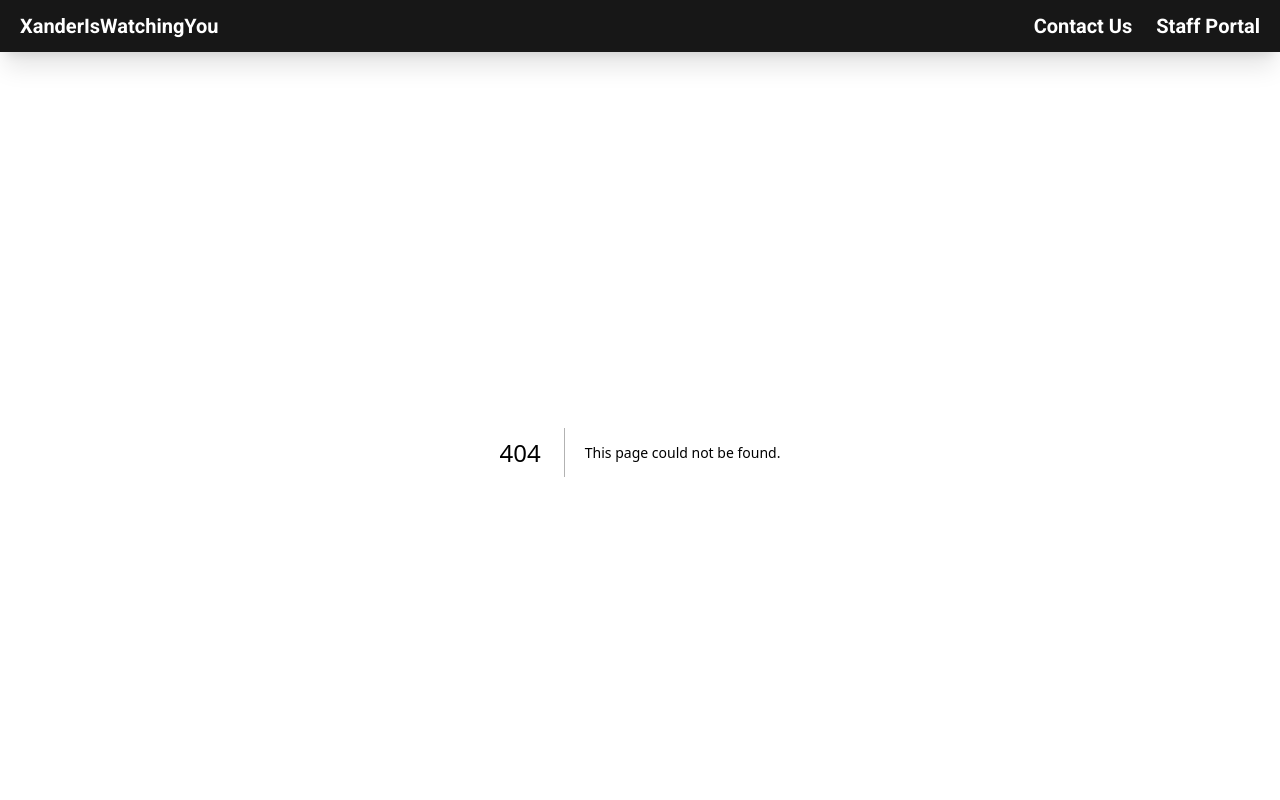
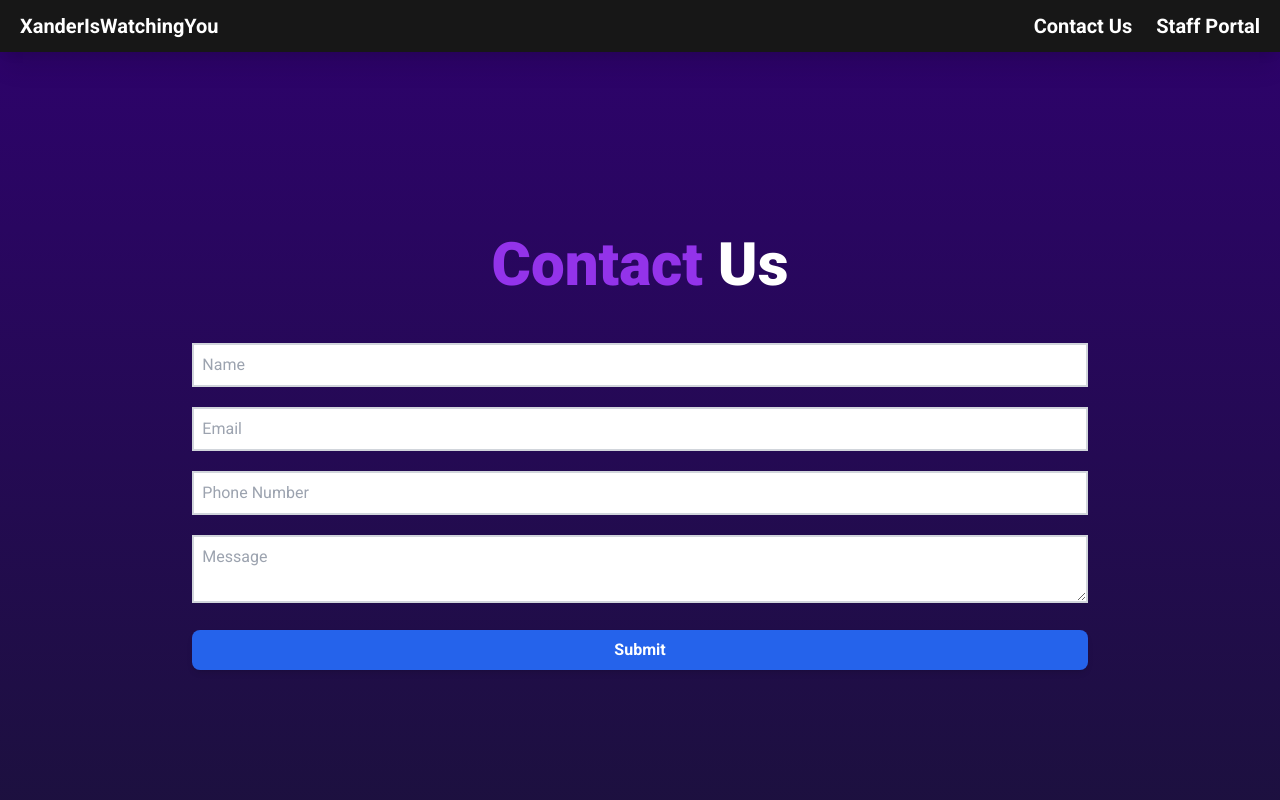
Before and after one commit to xylaron/xanderiswatchingyou, a Next.js app: page /contact in a window 1280 px wide. Before the commit this address had no page. Shown: the top 800 px of the page. Built offline with nearby package versions, Linux system fonts and the light colour scheme.

Commit message:
removed example table and added Contact table

```diff
--- /dev/null
+++ b/src/pages/contact/index.tsx
@@ -0,0 +1,74 @@
+import { type NextPage } from "next";
+import Head from "next/head";
+import { useState } from "react";
+import { toast } from "react-hot-toast";
+
+const Contact: NextPage = () => {
+  const [name, setName] = useState("");
+  const [email, setEmail] = useState("");
+  const [phoneNumber, setPhoneNumber] = useState("");
+  const [message, setMessage] = useState("");
+
+  const handleSubmit = (e: React.FormEvent) => {
+    e.preventDefault();
+    if (!name || !email || !phoneNumber || !message) {
+      toast.error("Please fill in all fields.");
+      return;
+    }
+    console.log({ name, email, phoneNumber, message });
+  };
+
+  return (
+    <>
+      <Head>
+        <title>Contact - XanderIsWatchingYou</title>
+      </Head>
+      <div className="fadeInUp flex min-h-screen flex-col items-center justify-center p-5">
+        <h1 className="mb-12 text-6xl font-extrabold text-white">
+          <span>Contact</span> Us
+        </h1>
+        <form className="space-y-5 text-black" onSubmit={handleSubmit}>
+          <input
+            type="text"
+            name="name"
+            className="w-full border-2 border-gray-300 p-2"
+            placeholder="Name"
+            value={name}
+            onChange={(e) => setName(e.target.value)}
+          />
+          <input
+            type="email"
+            name="email"
+            className="w-full border-2 border-gray-300 p-2"
+            placeholder="Email"
+            value={email}
+            onChange={(e) => setEmail(e.target.value)}
+          />
+          <input
+            type="text"
+            name="phoneNumber"
+            className="w-full border-2 border-gray-300 p-2"
+            placeholder="Phone Number"
+            value={phoneNumber}
+            onChange={(e) => setPhoneNumber(e.target.value)}
+          />
+          <textarea
+            name="message"
+            className="w-full border-2 border-gray-300 p-2"
+            placeholder="Message"
+            value={message}
+            onChange={(e) => setMessage(e.target.value)}
+          />
+          <button
+            type="submit"
+            className="w-full rounded-lg bg-blue-600 px-4 py-2 font-semibold text-white shadow-md hover:bg-blue-700 focus:outline-none"
+          >
+            Submit
+          </button>
+        </form>
+      </div>
+    </>
+  );
+};
+
+export default Contact;
```
Also changed, not shown: 1 other file (tests, documents, lock files or other folders).
